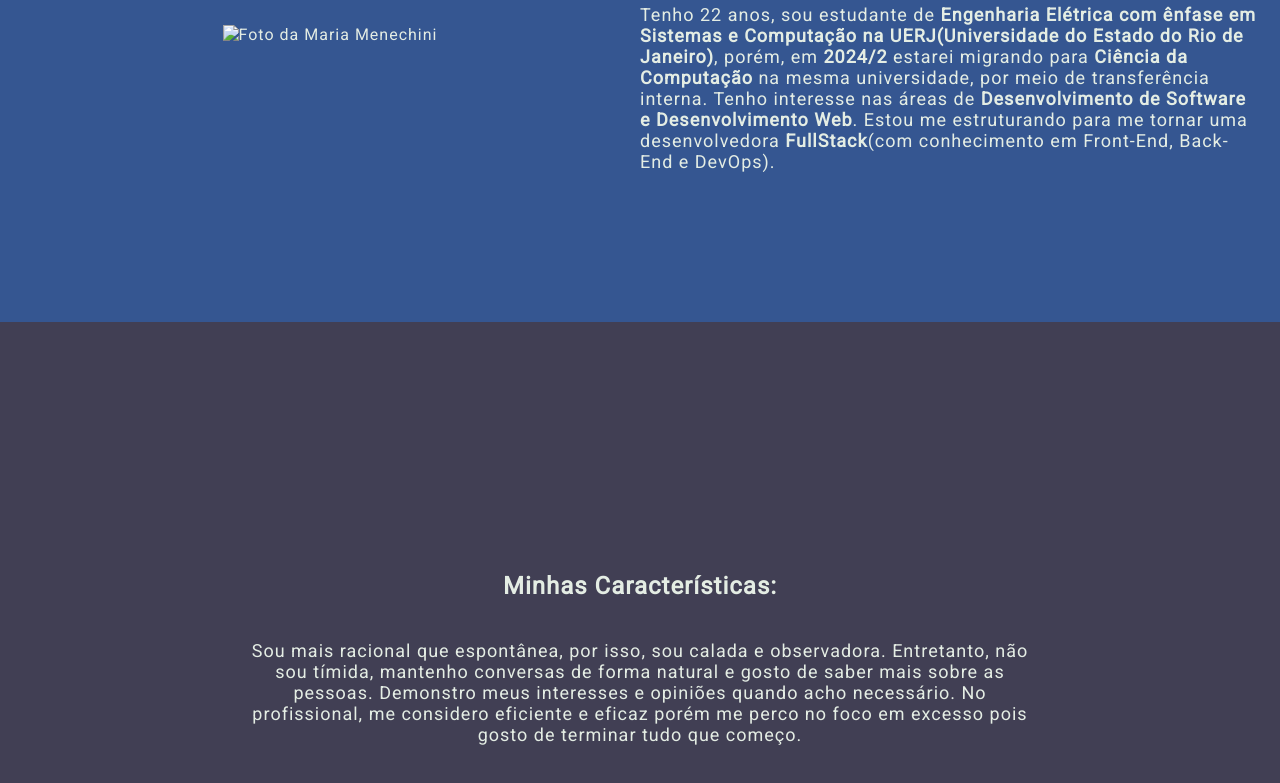
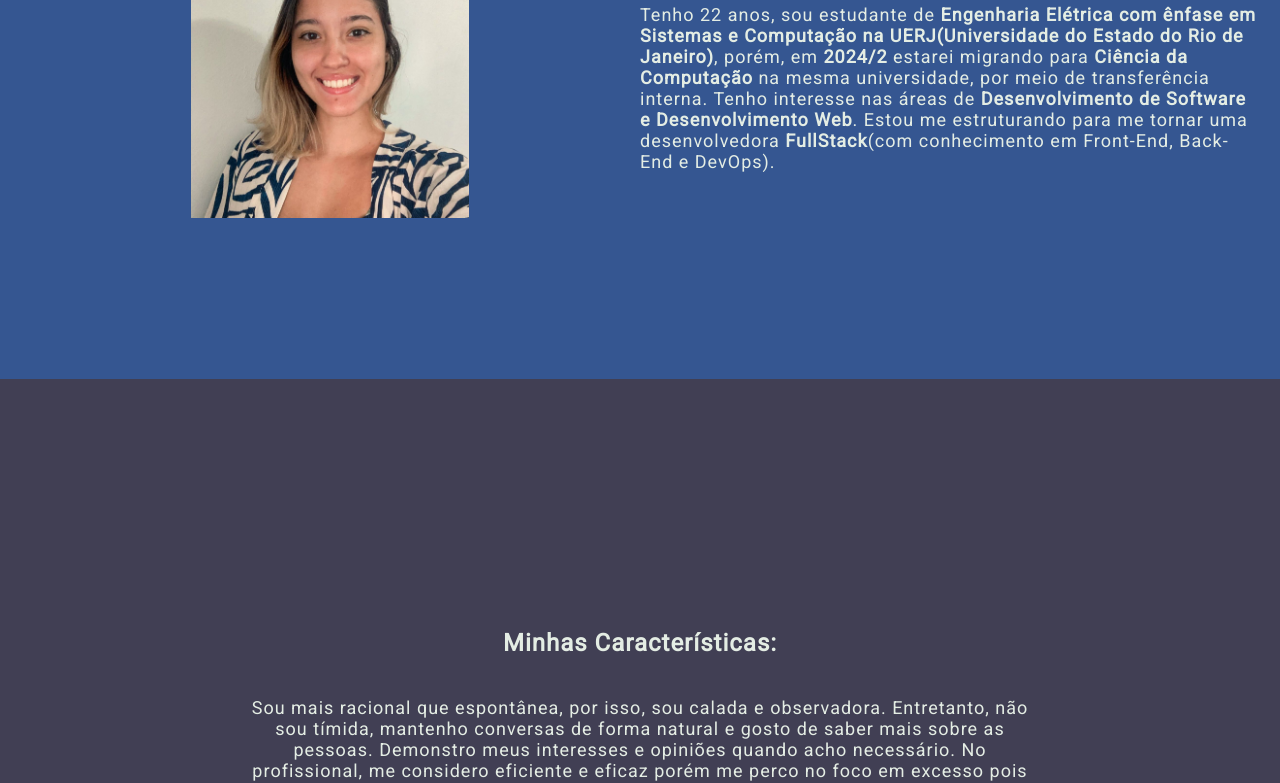
Before and after one commit to marizao/Portf-lio, a plain HTML site: page index.html in a window 1280 px wide. Shown: the part 254-1037 px from the top of the page. Drawn offline with Linux system fonts and the light colour scheme; the site is published under a folder, as on GitHub Pages, so addresses that start at the root find nothing.

Commit message:
index.html

```diff
--- a/index.html
+++ b/index.html
@@ -22,7 +22,7 @@
 
     <!-- Criação da apresentação -->
     <div id="eu">
-        <img src="/imagens/maria menechini.jpeg" alt="Foto da Maria Menechini">
+        <img src="imagens/maria menechini.jpeg" alt="Foto da Maria Menechini">
 
         <div class="ola">
             <h1>Olá! Sou Maria Menechini.</h1>
```
